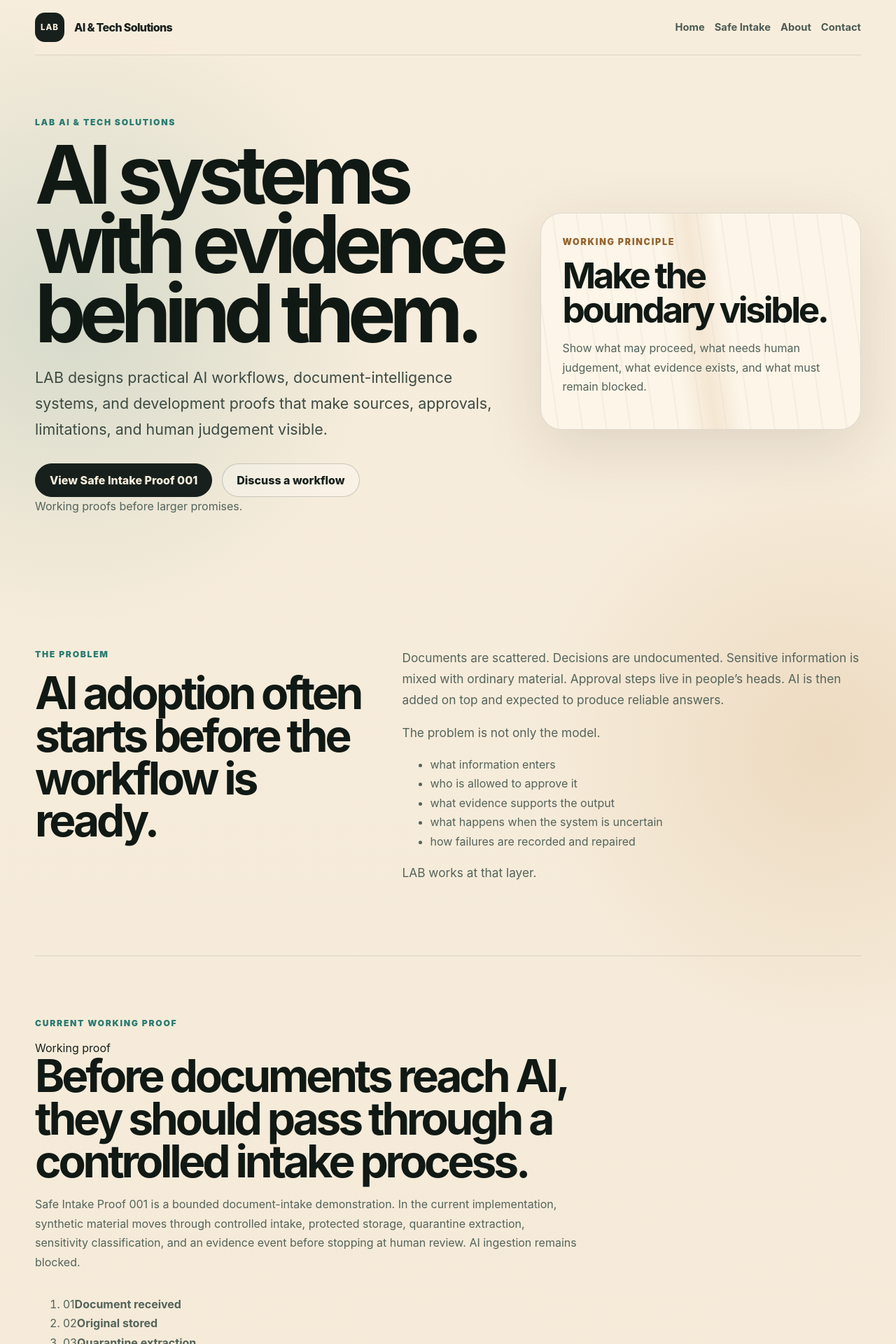
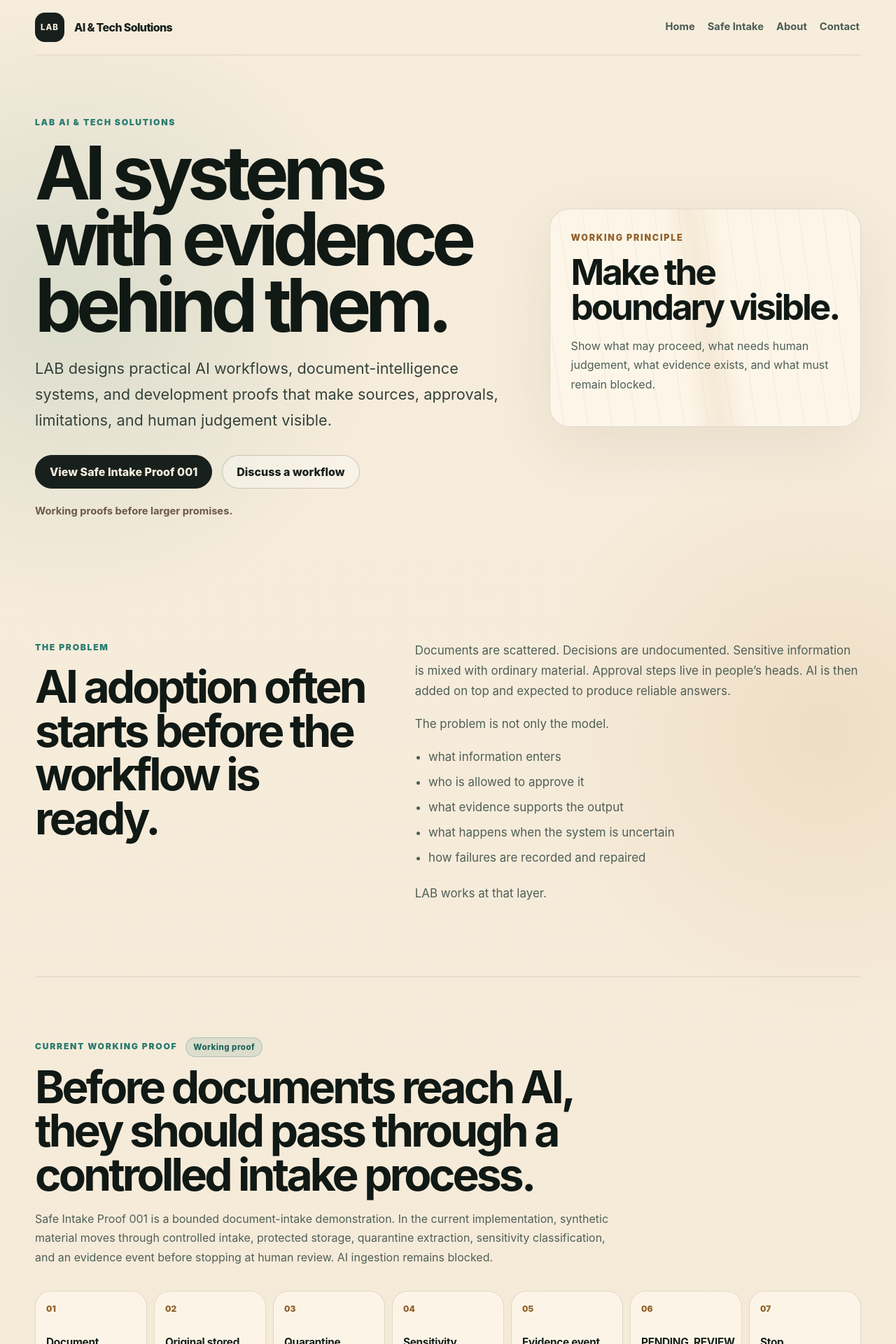
Before and after one commit to 9TEVE-O/lab-ai-tech-solutions-web, a React (Vite) app: page / in a window 1280 px wide. Shown: the top 1920 px of the page at 70% size. Built offline with nearby package versions, Linux system fonts and the light colour scheme.

Commit message:
Style staging homepage and Safe Intake proof page

```diff
--- a/src/styles.css
+++ b/src/styles.css
@@ -20,8 +20,8 @@ body {
   min-width: 320px;
   min-height: 100vh;
   background:
-    radial-gradient(circle at 8% 5%, rgba(42, 123, 113, 0.16), transparent 28rem),
-    radial-gradient(circle at 92% 12%, rgba(191, 127, 57, 0.16), transparent 26rem),
+    radial-gradient(circle at 8% 5%, rgba(42, 123, 113, 0.14), transparent 28rem),
+    radial-gradient(circle at 92% 12%, rgba(191, 127, 57, 0.13), transparent 26rem),
     linear-gradient(180deg, #f7eddc 0%, #eee1cc 100%);
 }
 
@@ -30,10 +30,18 @@ a {
   text-decoration: none;
 }
 
-button,
-input,
-textarea {
-  font: inherit;
+a:focus-visible,
+button:focus-visible {
+  outline: 3px solid #2a7b71;
+  outline-offset: 4px;
+}
+
+code {
+  padding: 0.08rem 0.38rem;
+  border-radius: 0.42rem;
+  background: rgba(23, 32, 28, 0.08);
+  color: #17201c;
+  font-size: 0.92em;
 }
 
 .lab-site {
@@ -44,14 +52,14 @@ textarea {
 .site-header {
   position: sticky;
   top: 0;
-  z-index: 10;
+  z-index: 20;
   display: flex;
   align-items: center;
   justify-content: space-between;
   gap: 24px;
   padding: 18px 0;
   border-bottom: 1px solid rgba(23, 32, 28, 0.12);
-  background: rgba(247, 237, 220, 0.86);
+  background: rgba(247, 237, 220, 0.9);
   backdrop-filter: blur(18px);
 }
 
@@ -81,28 +89,44 @@ textarea {
 }
 
 .site-header nav a {
+  padding: 8px 2px;
   color: #4c5b54;
   font-size: 0.92rem;
-  font-weight: 700;
+  font-weight: 750;
+  border-bottom: 2px solid transparent;
+}
+
+.site-header nav a:hover,
+.site-header nav a.active-nav {
+  color: #17201c;
+  border-bottom-color: #2a7b71;
 }
 
 .section-pad {
   padding: 86px 0;
 }
 
-.hero {
+.hero,
+.proof-hero {
   display: grid;
-  grid-template-columns: minmax(0, 1.2fr) minmax(320px, 0.8fr);
+  grid-template-columns: minmax(0, 1.22fr) minmax(300px, 0.78fr);
   align-items: center;
-  gap: 36px;
+  gap: 38px;
   min-height: 78vh;
 }
 
-.hero-copy {
-  max-width: 860px;
+.proof-hero {
+  grid-template-columns: minmax(0, 1fr);
+  min-height: 68vh;
 }
 
-.eyebrow {
+.hero-copy,
+.proof-hero-copy {
+  max-width: 900px;
+}
+
+.eyebrow,
+.card-label {
   margin: 0 0 14px;
   color: #2a7b71;
   font-size: 0.76rem;
@@ -111,28 +135,37 @@ textarea {
   text-transform: uppercase;
 }
 
+.card-label {
+  color: #94632e;
+}
+
 h1,
 h2,
 h3,
-p {
+p,
+blockquote {
   margin-top: 0;
 }
 
 h1 {
-  max-width: 900px;
+  max-width: 1000px;
   margin-bottom: 24px;
   color: #111915;
-  font-size: clamp(3.5rem, 9vw, 7.6rem);
-  line-height: 0.86;
-  letter-spacing: -0.08em;
+  font-size: clamp(3.6rem, 8.3vw, 7.4rem);
+  line-height: 0.89;
+  letter-spacing: -0.075em;
+}
+
+.proof-hero h1 {
+  font-size: clamp(3.2rem, 7vw, 6.6rem);
 }
 
 h2 {
   margin-bottom: 18px;
   color: #111915;
-  font-size: clamp(2.2rem, 5vw, 4.6rem);
-  line-height: 0.95;
-  letter-spacing: -0.065em;
+  font-size: clamp(2.25rem, 5vw, 4.55rem);
+  line-height: 0.98;
+  letter-spacing: -0.06em;
 }
 
 h3 {
@@ -143,16 +176,34 @@ h3 {
 }
 
 p,
-li {
-  color: #53635b;
+li,
+blockquote {
+  color: #4f5f57;
   font-size: 1rem;
   line-height: 1.72;
 }
 
 .lead {
-  max-width: 760px;
-  color: #3c4a43;
-  font-size: clamp(1.08rem, 2vw, 1.34rem);
+  max-width: 800px;
+  color: #34423b;
+  font-size: clamp(1.12rem, 2vw, 1.36rem);
+}
+
+.supporting-note {
+  margin: 20px 0 0;
+  color: #6b5947;
+  font-size: 0.92rem;
+  font-weight: 750;
+}
+
+blockquote {
+  margin: 24px 0;
+  padding: 18px 22px;
+  border-left: 4px solid #2a7b71;
+  background: rgba(255, 250, 240, 0.44);
+  color: #26352e;
+  font-size: 1.08rem;
+  font-weight: 700;
 }
 
 .cta-row {
@@ -168,30 +219,36 @@ li {
   justify-content: center;
   min-height: 48px;
   padding: 0 20px;
+  border: 1px solid transparent;
   border-radius: 999px;
   font-weight: 850;
-  cursor: pointer;
 }
 
 .button.primary {
-  border: 1px solid #17201c;
+  border-color: #17201c;
   background: #17201c;
   color: #f7eddc;
 }
 
 .button.secondary {
-  border: 1px solid rgba(23, 32, 28, 0.2);
-  background: rgba(255, 255, 255, 0.28);
+  border-color: rgba(23, 32, 28, 0.2);
+  background: rgba(255, 255, 255, 0.32);
   color: #17201c;
+}
+
+.button:hover {
+  transform: translateY(-1px);
 }
 
 .hero-panel,
 .card,
-.contact-form {
+.mini-card,
+.method-card,
+.contact-test-card {
   border: 1px solid rgba(23, 32, 28, 0.13);
-  border-radius: 30px;
-  background: rgba(255, 250, 240, 0.62);
-  box-shadow: 0 24px 90px rgba(48, 35, 19, 0.12);
+  border-radius: 28px;
+  background: rgba(255, 250, 240, 0.64);
+  box-shadow: 0 24px 90px rgba(48, 35, 19, 0.08);
 }
 
 .hero-panel {
@@ -203,11 +260,11 @@ li {
 .hero-panel::before {
   content: "";
   position: absolute;
-  inset: -40%;
+  inset: -42%;
   background:
-    linear-gradient(90deg, transparent 0 45%, rgba(191, 127, 57, 0.24) 50%, transparent 55%),
-    repeating-linear-gradient(90deg, transparent 0 16px, rgba(23, 32, 28, 0.07) 17px 18px, transparent 19px 34px);
-  opacity: 0.5;
+    linear-gradient(90deg, transparent 0 45%, rgba(191, 127, 57, 0.2) 50%, transparent 55%),
+    repeating-linear-gradient(90deg, transparent 0 16px, rgba(23, 32, 28, 0.06) 17px 18px, transparent 19px 34px);
+  opacity: 0.48;
   transform: rotate(-8deg);
 }
 
@@ -224,20 +281,29 @@ li {
 }
 
 .hero-panel h2 {
-  font-size: clamp(2rem, 4vw, 3.5rem);
+  font-size: clamp(2rem, 4vw, 3.4rem);
 }
 
 .split-section,
-.offer-section,
-.contact-section {
+.contact-panel,
+.evidence-boundary,
+.proof-cta {
   display: grid;
-  grid-template-columns: minmax(0, 0.85fr) minmax(0, 1.15fr);
-  gap: 40px;
+  grid-template-columns: minmax(0, 0.88fr) minmax(0, 1.12fr);
+  gap: 42px;
   align-items: start;
 }
 
-.copy-stack p {
-  font-size: 1.08rem;
+.copy-stack p,
+.copy-stack li {
+  font-size: 1.06rem;
+}
+
+.plain-list {
+  display: grid;
+  gap: 7px;
+  margin: 18px 0 22px;
+  padding-left: 1.2rem;
 }
 
 .proof-band {
@@ -246,43 +312,136 @@ li {
 }
 
 .section-heading {
-  max-width: 780px;
-  margin-bottom: 32px;
+  max-width: 820px;
+  margin-bottom: 34px;
 }
 
 .section-heading.narrow {
-  max-width: 660px;
+  max-width: 680px;
 }
 
-.workflow {
+.section-kicker-row {
+  display: flex;
+  align-items: center;
+  flex-wrap: wrap;
+  gap: 12px;
+  margin-bottom: 12px;
+}
+
+.section-kicker-row .eyebrow {
+  margin-bottom: 0;
+}
+
+.status {
+  display: inline-flex;
+  width: fit-content;
+  align-items: center;
+  min-height: 28px;
+  padding: 4px 10px;
+  border: 1px solid rgba(23, 32, 28, 0.15);
+  border-radius: 999px;
+  background: rgba(255, 255, 255, 0.42);
+  color: #45554d;
+  font-size: 0.72rem;
+  font-weight: 850;
+  letter-spacing: 0.04em;
+}
+
+.status-green {
+  border-color: rgba(42, 123, 113, 0.28);
+  background: rgba(42, 123, 113, 0.12);
+  color: #1f665d;
+}
+
+.status-amber {
+  border-color: rgba(148, 99, 46, 0.3);
+  background: rgba(191, 127, 57, 0.12);
+  color: #774b23;
+}
+
+.proof-flow {
   display: grid;
-  grid-template-columns: repeat(9, minmax(0, 1fr));
+  grid-template-columns: repeat(7, minmax(0, 1fr));
   gap: 10px;
   margin: 0;
   padding: 0;
   list-style: none;
 }
 
-.workflow li {
-  min-height: 120px;
-  padding: 14px;
+.proof-flow li {
+  min-height: 128px;
+  padding: 15px;
   border: 1px solid rgba(23, 32, 28, 0.13);
   border-radius: 22px;
-  background: rgba(255, 250, 240, 0.62);
+  background: rgba(255, 250, 240, 0.64);
 }
 
-.workflow span {
+.proof-flow .flow-number {
   display: block;
-  margin-bottom: 22px;
+  margin-bottom: 24px;
   color: #94632e;
-  font-size: 0.76rem;
+  font-size: 0.74rem;
   font-weight: 900;
 }
 
-.workflow strong {
+.proof-flow strong {
+  display: block;
   color: #17201c;
   font-size: 0.96rem;
   letter-spacing: -0.02em;
+}
+
+.proof-flow-detailed li {
+  min-height: 190px;
+}
+
+.proof-flow-detailed p {
+  margin: 10px 0 0;
+  font-size: 0.88rem;
+  line-height: 1.5;
+}
+
+.proof-summary-grid,
+.evidence-grid {
+  display: grid;
+  grid-template-columns: repeat(2, minmax(0, 1fr));
+  gap: 18px;
+  margin-top: 22px;
+}
+
+.mini-card,
+.card,
+.method-card,
+.contact-test-card {
+  padding: 25px;
+}
+
+.mini-card ul,
+.card ul {
+  margin-bottom: 0;
+  padding-left: 1.15rem;
+}
+
+.boundary-card {
+  background: rgba(191, 127, 57, 0.1);
+}
+
+.strong-card {
+  background: rgba(42, 123, 113, 0.1);
+}
+
+.method-grid {
+  display: grid;
+  grid-template-columns: repeat(3, minmax(0, 1fr));
+  gap: 16px;
+}
+
+.method-card > span {
+  display: inline-flex;
+  margin-bottom: 22px;
+  color: #94632e;
+  font-size: 0.78rem;
+  font-weight: 900;
 }
 
 .card-grid {
@@ -294,112 +453,98 @@ li {
   grid-template-columns: repeat(3, minmax(0, 1fr));
 }
 
-.card {
-  padding: 26px;
+.card-grid.two {
+  grid-template-columns: repeat(2, minmax(0, 1fr));
 }
 
-.process-section {
-  display: grid;
-  grid-template-columns: minmax(0, 0.95fr) minmax(0, 1.05fr);
-  gap: 38px;
+.card .status {
+  margin-bottom: 20px;
 }
 
-.process-list {
-  display: grid;
-  gap: 12px;
-  margin: 0;
-  padding: 0;
-  list-style: none;
+.boundary-copy {
+  margin-top: 18px;
+  padding-top: 16px;
+  border-top: 1px solid rgba(23, 32, 28, 0.1);
+  font-size: 0.9rem;
 }
 
-.process-list li {
-  padding: 18px 20px;
-  border-left: 4px solid #2a7b71;
-  border-radius: 18px;
+.text-link {
+  display: inline-flex;
+  margin-top: 6px;
+  color: #1f665d;
+  font-weight: 850;
+}
+
+.contact-panel {
+  padding-left: 28px;
+  padding-right: 28px;
+  border: 1px solid rgba(23, 32, 28, 0.13);
+  border-radius: 34px;
+  background: rgba(255, 250, 240, 0.54);
+}
+
+.contact-test-card {
+  background: rgba(255, 255, 255, 0.32);
+}
+
+.contact-test-card .status {
+  margin-bottom: 18px;
+}
+
+.privacy-note {
+  color: #6a4c30;
+  font-size: 0.94rem;
+  font-weight: 700;
+}
+
+.proof-lock {
+  display: inline-flex;
+  margin-top: 16px;
+  padding: 12px 16px;
+  border: 1px solid rgba(42, 123, 113, 0.24);
+  border-radius: 16px;
+  background: rgba(42, 123, 113, 0.1);
+  color: #1f665d;
+  font-weight: 900;
+}
+
+.limitations-panel {
+  padding-left: 28px;
+  padding-right: 28px;
+  border: 1px solid rgba(148, 99, 46, 0.18);
+  border-radius: 34px;
+  background: rgba(191, 127, 57, 0.08);
+}
+
+.limitation-grid {
+  display: grid;
+  grid-template-columns: repeat(3, minmax(0, 1fr));
+  gap: 10px;
+}
+
+.limitation-grid span {
+  padding: 13px 15px;
+  border: 1px solid rgba(23, 32, 28, 0.12);
+  border-radius: 16px;
   background: rgba(255, 250, 240, 0.52);
-  color: #2f3f38;
-  font-weight: 720;
+  color: #4a554f;
+  font-size: 0.92rem;
+  font-weight: 700;
+}
+
+.evidence-boundary {
+  padding-left: 28px;
+  padding-right: 28px;
+  border-top: 1px solid rgba(23, 32, 28, 0.12);
+  border-bottom: 1px solid rgba(23, 32, 28, 0.12);
+}
+
+.proof-cta {
+  align-items: end;
 }
 
 .page-section {
-  scroll-margin-top: 86px;
-}
-
-.evidence-grid {
-  display: grid;
-  grid-template-columns: repeat(2, minmax(0, 1fr));
-  gap: 18px;
-  margin-top: 24px;
-}
-
-.strong-card {
-  background: rgba(42, 123, 113, 0.12);
-}
-
-.warning-card {
-  background: rgba(191, 127, 57, 0.12);
-}
-
-.audit-card ul,
-.card ul {
-  padding-left: 1.2rem;
-}
-
-.audit-card .button {
-  margin-top: 16px;
-}
-
-.guide-note {
-  display: grid;
-  gap: 3px;
-  max-width: 420px;
-  margin-top: 24px;
-  padding: 18px;
-  border: 1px solid rgba(42, 123, 113, 0.2);
-  border-radius: 22px;
-  background: rgba(42, 123, 113, 0.1);
-}
-
-.guide-note strong {
-  color: #17201c;
-}
-
-.guide-note span {
-  color: #53635b;
-}
-
-.contact-copy {
-  position: sticky;
-  top: 110px;
-}
-
-.contact-form {
-  display: grid;
-  gap: 18px;
-  padding: 26px;
-}
-
-label {
-  display: grid;
-  gap: 8px;
-  color: #17201c;
-  font-weight: 800;
-}
-
-input,
-textarea {
-  width: 100%;
-  border: 1px solid rgba(23, 32, 28, 0.18);
-  border-radius: 18px;
-  background: rgba(255, 255, 255, 0.58);
-  color: #17201c;
-  padding: 14px 16px;
-}
-
-.privacy-note {
-  margin: 0;
-  color: #6a4c30;
-  font-size: 0.92rem;
+  scroll-margin-top: 90px;
 }
 
 .footer {
@@ -410,27 +555,39 @@ textarea {
   border-top: 1px solid rgba(23, 32, 28, 0.12);
 }
 
+.footer strong {
+  color: #17201c;
+}
+
 .footer p {
-  margin: 0;
+  margin: 6px 0 0;
+  font-size: 0.88rem;
+}
+
+.footer-boundary {
+  text-align: right;
 }
 
 @media (max-width: 980px) {
   .hero,
   .split-section,
-  .offer-section,
-  .process-section,
-  .contact-section,
+  .contact-panel,
+  .evidence-boundary,
+  .proof-cta,
   .evidence-grid,
-  .card-grid.three {
+  .proof-summary-grid,
+  .card-grid.three,
+  .card-grid.two,
+  .method-grid {
     grid-template-columns: 1fr;
   }
 
-  .workflow {
-    grid-template-columns: repeat(3, minmax(0, 1fr));
+  .proof-flow {
+    grid-template-columns: repeat(2, minmax(0, 1fr));
   }
 
-  .contact-copy {
-    position: static;
+  .limitation-grid {
+    grid-template-columns: repeat(2, minmax(0, 1fr));
   }
 }
 
@@ -453,23 +610,52 @@ textarea {
     padding: 62px 0;
   }
 
-  .hero {
+  .hero,
+  .proof-hero {
     min-height: auto;
   }
 
-  h1 {
-    font-size: clamp(3.2rem, 17vw, 5.2rem);
+  h1,
+  .proof-hero h1 {
+    font-size: clamp(3rem, 16vw, 5rem);
   }
 
-  .workflow {
+  .proof-flow,
+  .limitation-grid {
     grid-template-columns: 1fr;
   }
 
-  .workflow li {
+  .proof-flow li,
+  .proof-flow-detailed li {
     min-height: auto;
+  }
+
+  .contact-panel,
+  .limitations-panel,
+  .evidence-boundary {
+    padding-left: 18px;
+    padding-right: 18px;
   }
 
   .footer {
     flex-direction: column;
   }
+
+  .footer-boundary {
+    text-align: left;
+  }
 }
+
+@media (prefers-reduced-motion: reduce) {
+  html {
+    scroll-behavior: auto;
+  }
+
+  *,
+  *::before,
+  *::after {
+    transition-duration: 0.01ms !important;
+    animation-duration: 0.01ms !important;
+    animation-iteration-count: 1 !important;
+  }
+}
```
